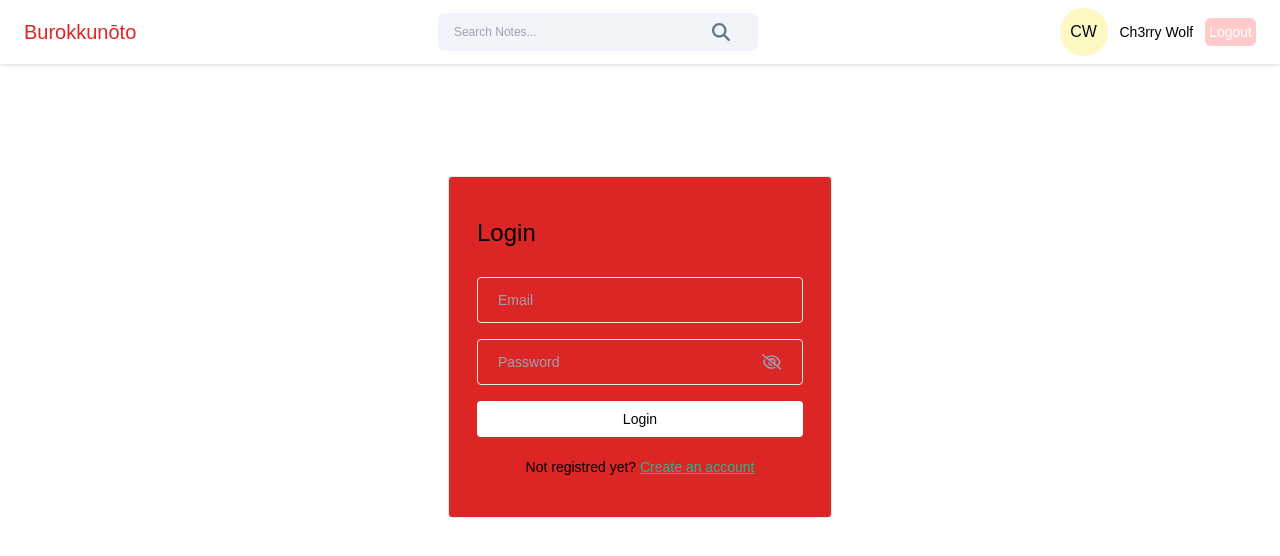
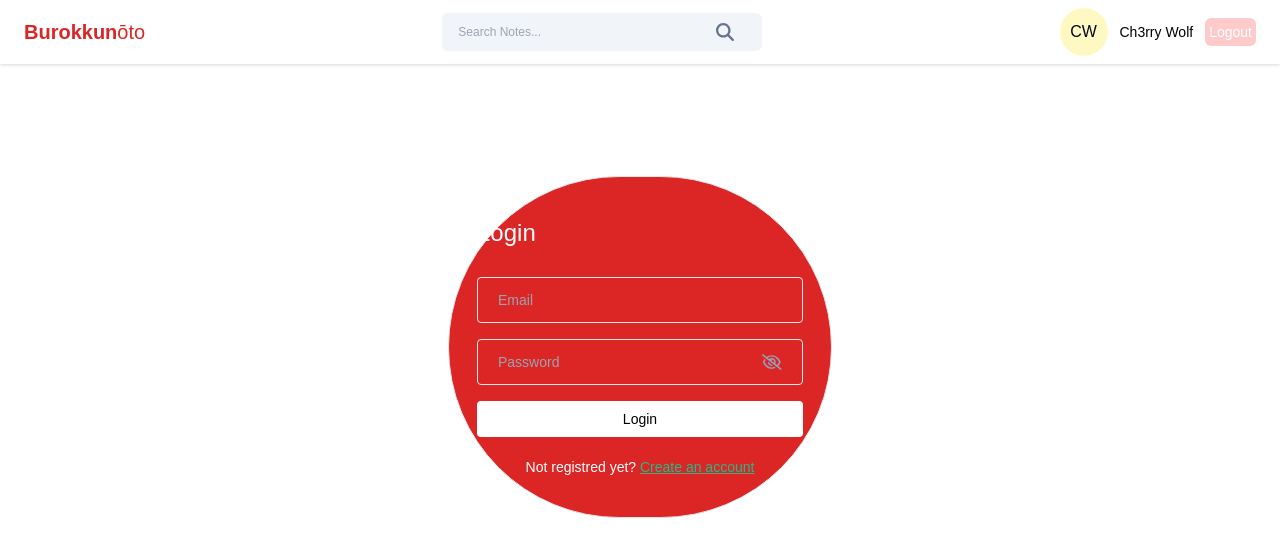
Before and after one commit to ch3rrywolf/Burokkunoto, a React (Vite) app in the folder frontend/: page /login in a window 1280 px wide. Shown: the top 556 px of the page. Built offline with nearby package versions, Linux system fonts and the light colour scheme.

Commit message:
frontend .

```diff
--- a/frontend/src/components/NavBar.jsx
+++ b/frontend/src/components/NavBar.jsx
@@ -21,7 +21,7 @@ const NavBar = () => {
   return (
     <div className="bg-white flex items-center justify-between px-6 py-2 drop-shadow">
       <h2 className="text-xl font-medium text-black">
-        <span className="text-red-600">Burokkun</span>
+        <span className="text-red-600 font-bold ">Burokkun</span>
         <span className="text-red-600">ōto</span>
       </h2>
 
--- a/frontend/src/pages/Login/Login.jsx
+++ b/frontend/src/pages/Login/Login.jsx
@@ -29,9 +29,9 @@ const Login = () => {
 
   return (
     <div className="flex items-center justify-center mt-28">
-      <div className="w-96 border rounded bg-red-600 px-7 py-10">
+      <div className="w-96 border rounded-full bg-red-600 px-7 py-10">
         <form onSubmit={handleLogin}>
-          <h4 className="text-2xl mb-7">Login</h4>
+          <h4 className="text-2xl mb-7 text-white ">Login</h4>
           <input
             type="text"
             placeholder="Email"
@@ -49,7 +49,7 @@ const Login = () => {
           <button type="submit" className="btn-primary">
             Login
           </button>
-          <p className="text-sm text-center mt-4">
+          <p className="text-sm text-center mt-4 text-white">
             Not registred yet?{" "}
             <Link to={"/signup"} className="font-medium text-[#2B8] underline">
             Create an account</Link>
--- a/frontend/src/pages/Signup/Signup.jsx
+++ b/frontend/src/pages/Signup/Signup.jsx
@@ -35,7 +35,7 @@ const Signup = () => {
 
   return (
     <div className="flex items-center justify-center mt-28">
-      <div className="w-96 border rounded bg-red-600 px-7 py-10">
+      <div className="w-96 border rounded-full bg-red-600 px-7 py-10 ">
         <form onSubmit={handleSignUp}>
           <h4 className="text-2xl mb-7">Sign Up</h4>
           <input
```
